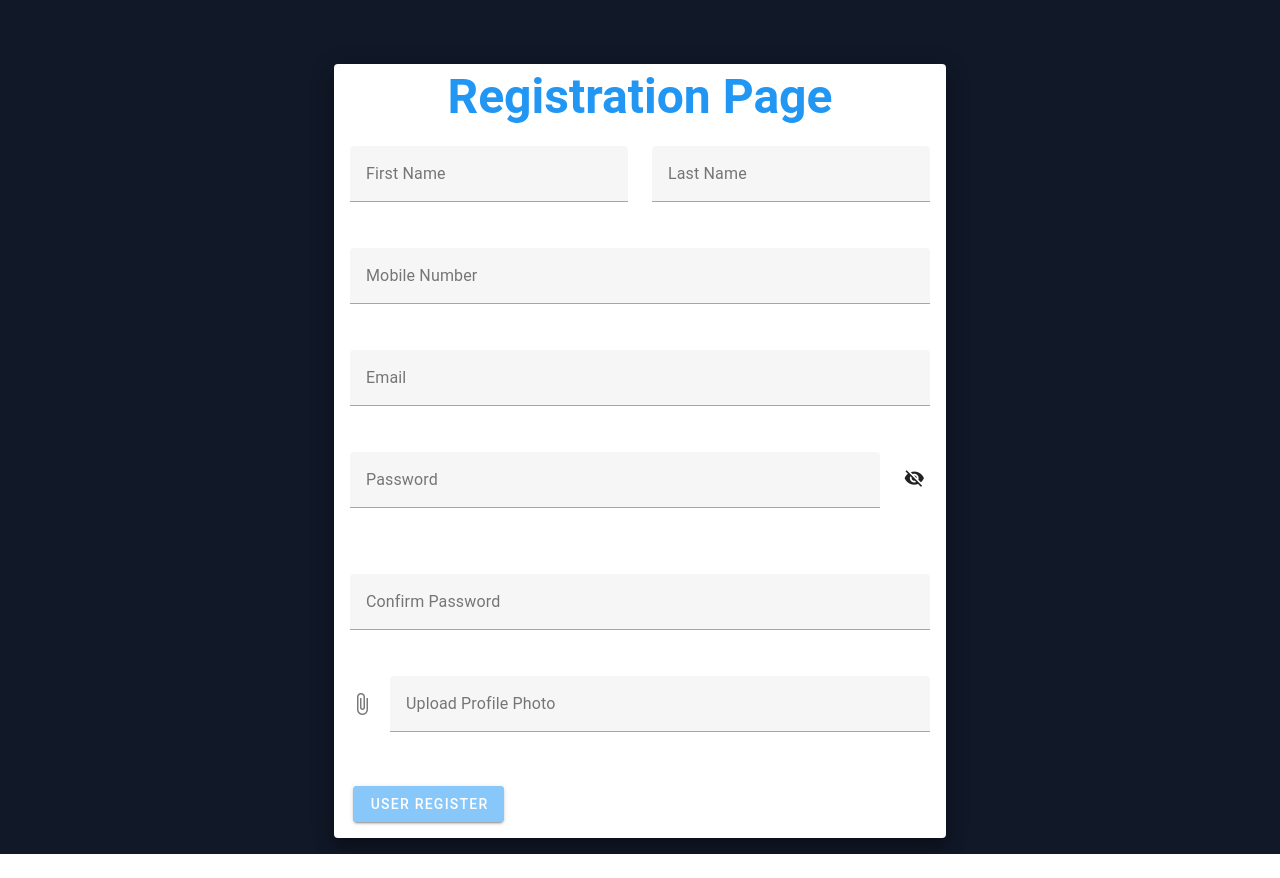
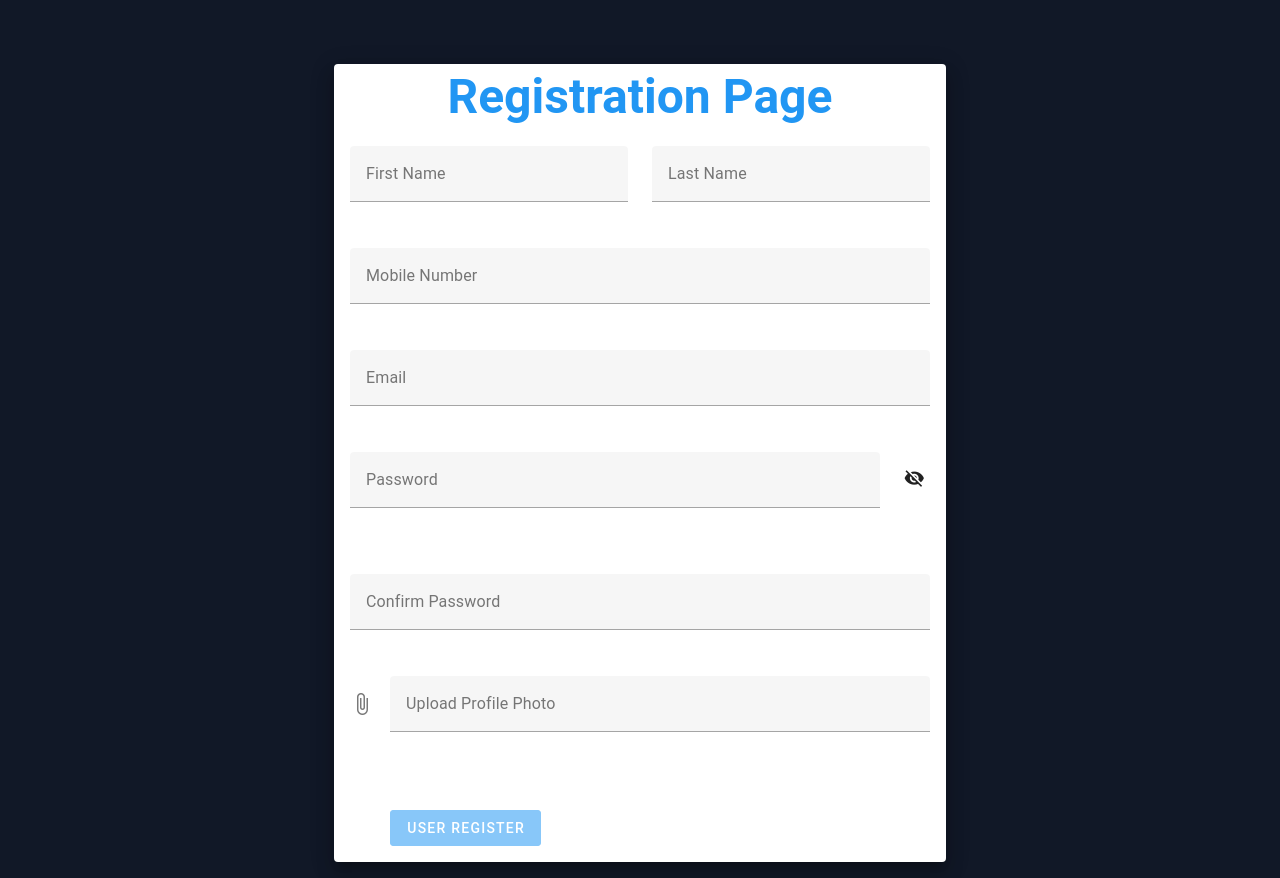
Before and after one commit to ShivanshSinghnnovative/socialappfirebase, a Vue app: page /#/ in a window 1280 px wide. Before the commit the page ends 854 px from the top, so only its background shows below. Built offline with nearby package versions, Linux system fonts and the light colour scheme.

Commit message:
add loader and show error for user alredy register

```diff
--- a/src/components/sucessfullUserRegisterModal.vue
+++ b/src/components/sucessfullUserRegisterModal.vue
@@ -1,26 +1,26 @@
 <template>
-  <div class="text-center">
-    <v-btn color="blue" class=" cursor-pointer" cols="12" @click="dialog = true">
-      User Register
-    </v-btn>
-    <v-dialog v-model="dialog" width="auto">
-      <v-card class="p-50 m-3 ">
-        <v-card-text>
-          User Register Sucessfully
-        </v-card-text>
-        <v-card-actions>
-          <v-btn cols="12" color="blue" block @click="dialog = false">OK</v-btn>
-        </v-card-actions>
-      </v-card>
-    </v-dialog>
+  <div v-if="sucessFullModal" class="fixed inset-0 flex items-center justify-center bg-black bg-opacity-50"
+    @click="closeModal">
+    <div class="bg-green-700 p-4 md:p-8 text-center w-2/5 mx-auto" @click.stop>
+      <div class="border-2 border-black p-4 md:p-8 text-white text-lg md:text-2xl">
+        <div class="text-3xl font-bold">
+          Successful user registration
+        </div>
+        <div>
+          <button @click="closeModal"
+            class="mt-4 text-lg md:text-xl px-4 py-2 rounded bg-white text-black cursor-pointer">
+            OK
+          </button>
+        </div>
+      </div>
+    </div>
   </div>
 </template>
-<script>
-export default {
-  data() {
-    return {
-      dialog: false,
-    }
-  },
-}
+
+<script setup>
+import { ref } from 'vue'
+const sucessFullModal = ref(true);
+const closeModal = () => {
+  sucessFullModal.value = false;
+};
 </script>
--- a/src/composables/loginSignup.js
+++ b/src/composables/loginSignup.js
@@ -3,6 +3,9 @@ import { userRegisterUse } from '../store/registerUser.js'
 
 export const signUpApi = () => {
     const hidePassword = ref(false);
+    const sucessModal = ref(false);
+    const userExist = ref(false);
+    const isLoading = ref(false);
     const signUser = reactive({
         firstName: "",
         lastName: "",
@@ -13,9 +16,9 @@ export const signUpApi = () => {
         profilePhoto: null,
     });
     const store = userRegisterUse();
-    const { createUser } = store;
+    const { createUser, state } = store;
     const createAccount = async () => {
-        sucessModal.value = true;
+        isLoading.value = true;
         await createUser({
             firstName: signUser.firstName,
             lastName: signUser.lastName,
@@ -24,6 +27,25 @@ export const signUpApi = () => {
             password: signUser.password,
             profilepic: signUser.profilePhoto
         });
+        if (!state.existUserError) {
+            userExist.value = false;
+            sucessModal.value = true;
+            isLoading.value = false;
+            resetForm();
+
+        } else {
+            userExist.value = true;
+            isLoading.value = false;
+        }
+    };
+    const resetForm = () => {
+        signUser.firstName = "";
+        signUser.lastName = "";
+        signUser.mobileNumber = "";
+        signUser.email = "";
+        signUser.password = "";
+        signUser.confirmPassword = "";
+        signUser.profilePhoto = null || "";
     };
     const togglePassword = () => {
         hidePassword.value = !hidePassword.value;
@@ -32,6 +54,9 @@ export const signUpApi = () => {
         signUser,
         createAccount,
         hidePassword,
-        togglePassword
+        togglePassword,
+        userExist,
+        sucessModal,
+        isLoading
     };
 }
--- a/src/pages/registerUser.vue
+++ b/src/pages/registerUser.vue
@@ -46,12 +46,24 @@
                   <v-file-input :rules="profileRules" label="Upload Profile Photo"
                     @change="handleFileChange"></v-file-input>
                 </v-col>
-                <v-col cols="2">
+                <v-col cols="12">
+                  <v-alert v-if="userExist" type="error" class="mt-2">
+                    User already exists. Please choose a different email.
+                  </v-alert>
+                </v-col>
+                <v-col cols="12">
                   <v-btn class="mt-2 pointer ml-10" color="blue" type="submit" dark :disabled="hasErrors">
-                    <sucessfullSignUp />
+                    <div v-if="!isLoading">
+                      User Register</div>
+                    <div v-else>
+                      <v-progress-circular indeterminate></v-progress-circular>
+                    </div>
                   </v-btn>
                 </v-col>
               </v-row>
+              <v-col v-if="sucessModal" cols="12">
+                <sucessfullSignUp />
+              </v-col>
             </v-form>
           </v-card-text>
         </v-card>
@@ -61,10 +73,12 @@
 </template>
 
 <script setup>
+import { computed, onMounted } from 'vue';
+
 import { signUpApi } from '../composables/loginSignup.js';
-import { computed } from 'vue';
 import sucessfullSignUp from '../components/sucessfullUserRegisterModal.vue'
-const { createAccount, signUser, togglePassword, hidePassword } = signUpApi();
+
+const { createAccount, signUser, togglePassword, hidePassword, sucessModal, userExist, isLoading } = signUpApi();
 
 const handleFileChange = (event) => {
   const file = event.target.files[0];
--- a/src/store/registerUser.js
+++ b/src/store/registerUser.js
@@ -3,10 +3,14 @@ import { getAuth, createUserWithEmailAndPassword } from "firebase/auth";
 import { collection, addDoc } from "firebase/firestore";
 import { getStorage, ref, uploadBytes } from "firebase/storage";
 import { app, db } from '../firebase.js';
+import { reactive } from 'vue';
 const auth = getAuth(app);
 const storage = getStorage();
+export const userRegisterUse = defineStore('userRegister', () => {
+    const state = reactive({
+        existUserError: false
+    })
 
-export const userRegisterUse = defineStore('userRegister', () => {
     const createUser = async (userData) => {
         try {
             const authResult = await createUserWithEmailAndPassword(auth, userData.email, userData.password);
@@ -19,11 +23,13 @@ export const userRegisterUse = defineStore('userRegister', () => {
             })
             const storageRef = ref(storage, `userProfile/${authResult.user.uid}/profilepic`);
             uploadBytes(storageRef, userData.profilePhoto);
-            console.log(authResult, storedata , userData.profilePhoto)
+            state.existUserError = false;
+            console.log(authResult, storedata, userData.profilePhoto)
         } catch (error) {
-            console.log(error );
+            console.log(error);
+            state.existUserError = true;
         }
     };
 
-    return { createUser };
+    return { createUser, state };
 });
```
